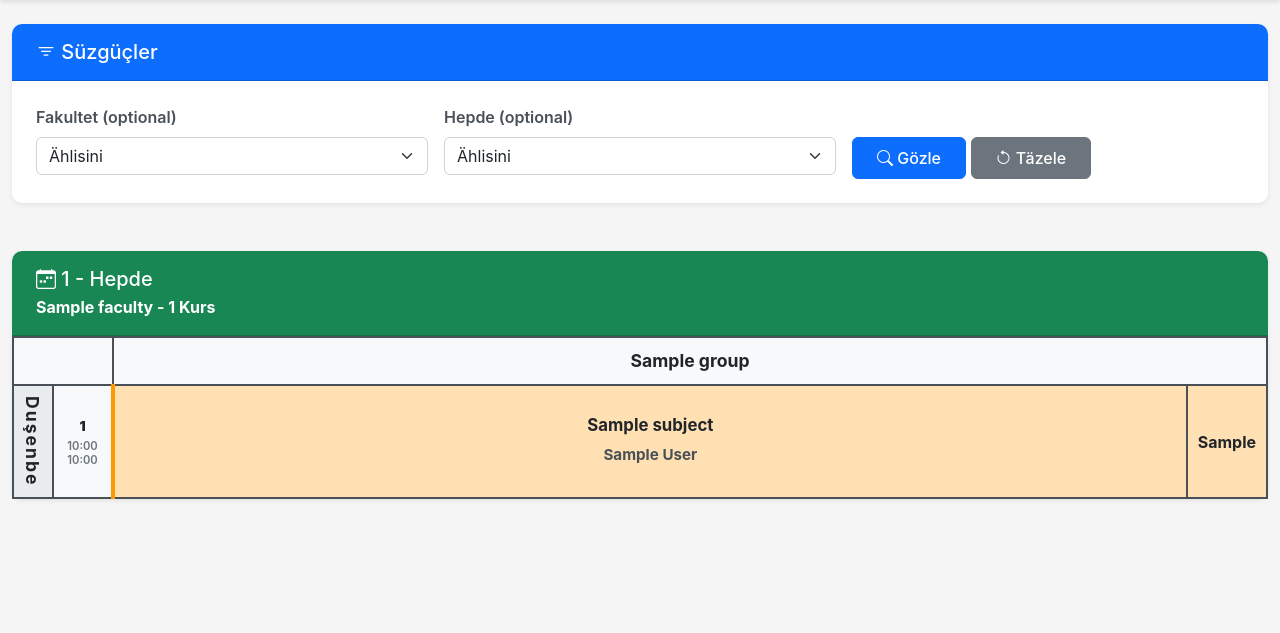
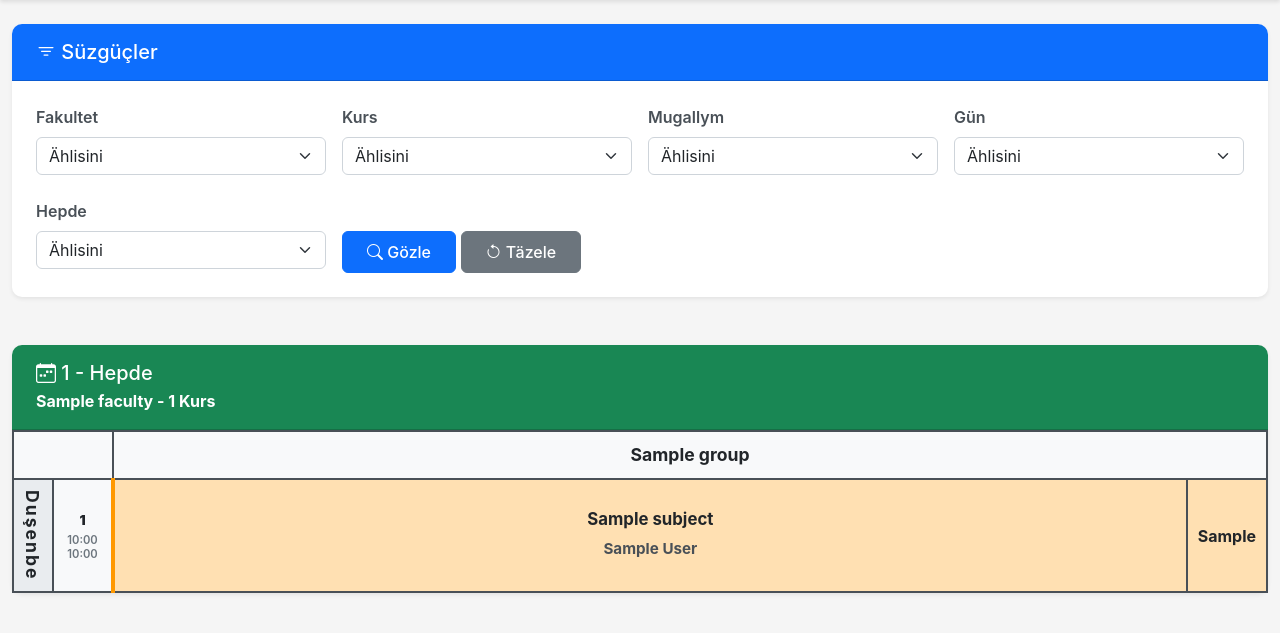
Before and after one commit to DovletEmin/Schedule, a Django app: page / in a window 1280 px wide. Shown: the part 62-695 px from the top of the page. Run offline with Django 5.2, Linux system fonts and the light colour scheme; tables that the repository leaves empty hold one stand-in row (values such as "Sample post").

Commit message:
Add advanced filters for teachers, days and courses in timetable views

```diff
--- a/src/timetable/templates/base.html
+++ b/src/timetable/templates/base.html
@@ -3,7 +3,7 @@
 <head>
     <meta charset="UTF-8">
     <meta name="viewport" content="width=device-width, initial-scale=1.0">
-    <title>{% block title %}Okuw tertibi{% endblock %}</title>
+    <title>{% block title %}Sapak tertibi{% endblock %}</title>
     <link href="https://cdn.jsdelivr.net/npm/bootstrap@5.3.0/dist/css/bootstrap.min.css" rel="stylesheet">
     <link rel="stylesheet" href="https://cdn.jsdelivr.net/npm/bootstrap-icons@1.11.0/font/bootstrap-icons.css">
     {% load static %}
--- a/src/timetable/templates/timetable_grid.html
+++ b/src/timetable/templates/timetable_grid.html
@@ -11,8 +11,8 @@
             <div class="card-body">
                 <form method="get" id="filterForm">
                     <div class="row g-3">
-                        <div class="col-md-4">
-                            <label for="faculty" class="form-label">Fakultet (optional)</label>
+                        <div class="col-md-3">
+                            <label for="faculty" class="form-label">Fakultet</label>
                             <select name="faculty" id="faculty" class="form-select">
                                 <option value="">Ählisini</option>
                                 {% for faculty in faculties %}
@@ -22,8 +22,43 @@
                                 {% endfor %}
                             </select>
                         </div>
-                        <div class="col-md-4">
-                            <label for="week" class="form-label">Hepde (optional)</label>
+                        <div class="col-md-3">
+                            <label for="course" class="form-label">Kurs</label>
+                            <select name="course" id="course" class="form-select">
+                                <option value="">Ählisini</option>
+                                {% for course in courses %}
+                                    <option value="{{ course.id }}" {% if course.id|stringformat:"s" == selected_course %}selected{% endif %}>
+                                        {{ course.number }} Kurs
+                                    </option>
+                                {% endfor %}
+                            </select>
+                        </div>
+                        <div class="col-md-3">
+                            <label for="teacher" class="form-label">Mugallym</label>
+                            <select name="teacher" id="teacher" class="form-select">
+                                <option value="">Ählisini</option>
+                                {% for teacher in teachers %}
+                                    <option value="{{ teacher.id }}" {% if teacher.id|stringformat:"s" == selected_teacher %}selected{% endif %}>
+                                        {{ teacher.name }}
+                                    </option>
+                                {% endfor %}
+                            </select>
+                        </div>
+                        <div class="col-md-3">
+                            <label for="day" class="form-label">Gün</label>
+                            <select name="day" id="day" class="form-select">
+                                <option value="">Ählisini</option>
+                                {% for day in days %}
+                                    <option value="{{ day.id }}" {% if day.id|stringformat:"s" == selected_day %}selected{% endif %}>
+                                        {{ day.get_number_display }}
+                                    </option>
+                                {% endfor %}
+                            </select>
+                        </div>
+                    </div>
+                    <div class="row g-3 mt-2">
+                        <div class="col-md-3">
+                            <label for="week" class="form-label">Hepde</label>
                             <select name="week" id="week" class="form-select">
                                 <option value="">Ählisini</option>
                                 {% for week in weeks %}
@@ -33,13 +68,16 @@
                                 {% endfor %}
                             </select>
                         </div>
-                        <div class="col-md-4">
-                            <button type="submit" class="btn btn-primary" style="margin-top: 32px;">
-                                <i class="bi bi-search"></i> Gözle
-                            </button>
-                            <a href="{% url 'timetable_grid' %}" class="btn btn-secondary" style="margin-top: 32px;">
-                                <i class="bi bi-arrow-counterclockwise"></i> Täzele
-                            </a>
+                        <div class="col-md-9">
+                            <label class="form-label">&nbsp;</label>
+                            <div>
+                                <button type="submit" class="btn btn-primary">
+                                    <i class="bi bi-search"></i> Gözle
+                                </button>
+                                <a href="{% url 'timetable_grid' %}" class="btn btn-secondary">
+                                    <i class="bi bi-arrow-counterclockwise"></i> Täzele
+                                </a>
+                            </div>
                         </div>
                     </div>
                 </form>
--- a/src/timetable/views.py
+++ b/src/timetable/views.py
@@ -150,33 +150,45 @@ def timetable_grid(request):
     """Grid view of timetable - Excel-like format with days as rows and lesson numbers as columns"""
     # Get all filter options
     faculties = Faculty.objects.all().order_by("name")
+    courses = Course.objects.all().order_by("number")
+    teachers = Teacher.objects.all().order_by("name")
     weeks = Week.objects.all().order_by("number")
     days = Day.objects.all().order_by("number")
 
     # Get selected filters
     selected_faculty = request.GET.get("faculty", "")
     selected_course = request.GET.get("course", "")
+    selected_teacher = request.GET.get("teacher", "")
     selected_week = request.GET.get("week", "")
+    selected_day = request.GET.get("day", "")
 
-    # Get courses for selected faculty or all
-    courses = (
+    # Filter courses based on selected faculty
+    if selected_faculty:
+        courses = courses.filter(faculty_id=selected_faculty)
+
+    # Get courses for query
+    courses_query = (
         Course.objects.select_related("faculty")
         .all()
         .order_by("faculty__name", "number")
     )
     if selected_faculty:
-        courses = courses.filter(faculty_id=selected_faculty)
+        courses_query = courses_query.filter(faculty_id=selected_faculty)
     if selected_course:
-        courses = courses.filter(id=selected_course)
+        courses_query = courses_query.filter(id=selected_course)
 
     selected_week_obj = None
     if selected_week:
         selected_week_obj = Week.objects.get(id=selected_week)
 
+    selected_day_obj = None
+    if selected_day:
+        selected_day_obj = Day.objects.get(id=selected_day)
+
     # Build timetable data for each course
     courses_data = []
 
-    for course in courses:
+    for course in courses_query:
         # Get all groups for this course
         groups = Group.objects.filter(course=course).order_by("name")
 
@@ -190,8 +202,15 @@ def timetable_grid(request):
             "week", "day", "group", "lesson_number", "subject", "teacher", "lesson_type"
         ).filter(group__course=course)
 
+        # Apply filters
         if selected_week:
             entries_query = entries_query.filter(week_id=selected_week)
+
+        if selected_teacher:
+            entries_query = entries_query.filter(teacher_id=selected_teacher)
+
+        if selected_day:
+            entries_query = entries_query.filter(day_id=selected_day)
 
         entries = entries_query.order_by(
             "day__number", "lesson_number__number", "group__name"
@@ -207,8 +226,8 @@ def timetable_grid(request):
         ).order_by("number")
 
         # Debug output
-        print(f"\n=== Course: {course.faculty.name} — {course.number} Kurs ===")
-        print(f"Lesson number objects: {[ln.number for ln in lesson_number_objs]}")
+        # print(f"\n=== Course: {course.faculty.name} — {course.number} Kurs ===")
+        # print(f"Lesson number objects: {[ln.number for ln in lesson_number_objs]}")
 
         # Organize data: day -> lesson_number -> entries
         timetable_data = {}
@@ -221,14 +240,14 @@ def timetable_grid(request):
 
             lesson_data = {}
 
-            print(f"  Day: {day.get_number_display()}")
+            # print(f"  Day: {day.get_number_display()}")
 
             for lesson_num_obj in lesson_number_objs:
                 lesson_entries = day_entries.filter(lesson_number=lesson_num_obj)
 
-                print(
-                    f"    Lesson #{lesson_num_obj.number}: {lesson_entries.count()} entries"
-                )
+                # print(
+                #     f"    Lesson #{lesson_num_obj.number}: {lesson_entries.count()} entries"
+                # )
 
                 if lesson_entries.exists():
                     # Check if all entries have the same subject and lesson type
@@ -258,7 +277,7 @@ def timetable_grid(request):
                             "room": first_entry.room or None,
                             "groups": [e.group.name for e in lesson_entries],
                         }
-                        print(f"      -> Lecture: {first_entry.subject.name}")
+                        # print(f"      -> Lecture: {first_entry.subject.name}")
                     else:
                         # Practice or different subjects - show all in one row with horizontal division
                         lesson_data[lesson_num_obj.number] = {
@@ -274,9 +293,9 @@ def timetable_grid(request):
                                 for e in lesson_entries
                             ],
                         }
-                        print(
-                            f"      -> Practice with {len(lesson_entries)} groups: {[e.subject.name for e in lesson_entries]}"
-                        )
+                        # print(
+                        #     f"      -> Practice with {len(lesson_entries)} groups: {[e.subject.name for e in lesson_entries]}"
+                        # )
 
             if lesson_data:
                 timetable_data[day.id] = {
@@ -294,37 +313,42 @@ def timetable_grid(request):
             )
             week_numbers = list(course_weeks)
 
-            print(
-                f"\n  Передаем в шаблон lesson_numbers: {[ln.number for ln in lesson_number_objs]}"
-            )
-            print(f"  Всего timetable_data дней: {len(timetable_data)}")
-            for day_id, day_info in timetable_data.items():
-                print(
-                    f"    День {day_info['day_name']}: ключи уроков = {list(day_info['lessons'].keys())}"
-                )
-                for lesson_key, lesson_val in day_info["lessons"].items():
-                    print(
-                        f"      Урок #{lesson_key}: is_lecture={lesson_val.get('is_lecture')}, group_lessons count={len(lesson_val.get('group_lessons', []))} or subject={lesson_val.get('subject')}"
-                    )
+            # print(
+            #     f"\n  Передаем в шаблон lesson_numbers: {[ln.number for ln in lesson_number_objs]}"
+            # )
+            # print(f"  Всего timetable_data дней: {len(timetable_data)}")
+            # for day_id, day_info in timetable_data.items():
+            #     print(
+            #         f"    День {day_info['day_name']}: ключи уроков = {list(day_info['lessons'].keys())}"
+            #     )
+            #     for lesson_key, lesson_val in day_info["lessons"].items():
+            #         print(
+            #             f"      Урок #{lesson_key}: is_lecture={lesson_val.get('is_lecture')}, group_lessons count={len(lesson_val.get('group_lessons', []))} or subject={lesson_val.get('subject')}"
+            #         )
 
             courses_data.append(
                 {
                     "course": course,
                     "groups": group_names,
+                    "timetable": timetable_data,
                     "lesson_numbers": lesson_number_objs,
-                    "timetable": timetable_data,
                     "week_numbers": week_numbers,
                 }
             )
 
     context = {
         "faculties": faculties,
+        "courses": courses,
+        "teachers": teachers,
         "weeks": weeks,
         "days": days,
         "selected_faculty": selected_faculty,
         "selected_course": selected_course,
+        "selected_teacher": selected_teacher,
         "selected_week": selected_week,
+        "selected_day": selected_day,
         "selected_week_obj": selected_week_obj,
+        "selected_day_obj": selected_day_obj,
         "courses_data": courses_data,
     }
 
```
Also changed, not shown: src/timetable/filters.py (+15 -0 lines).
